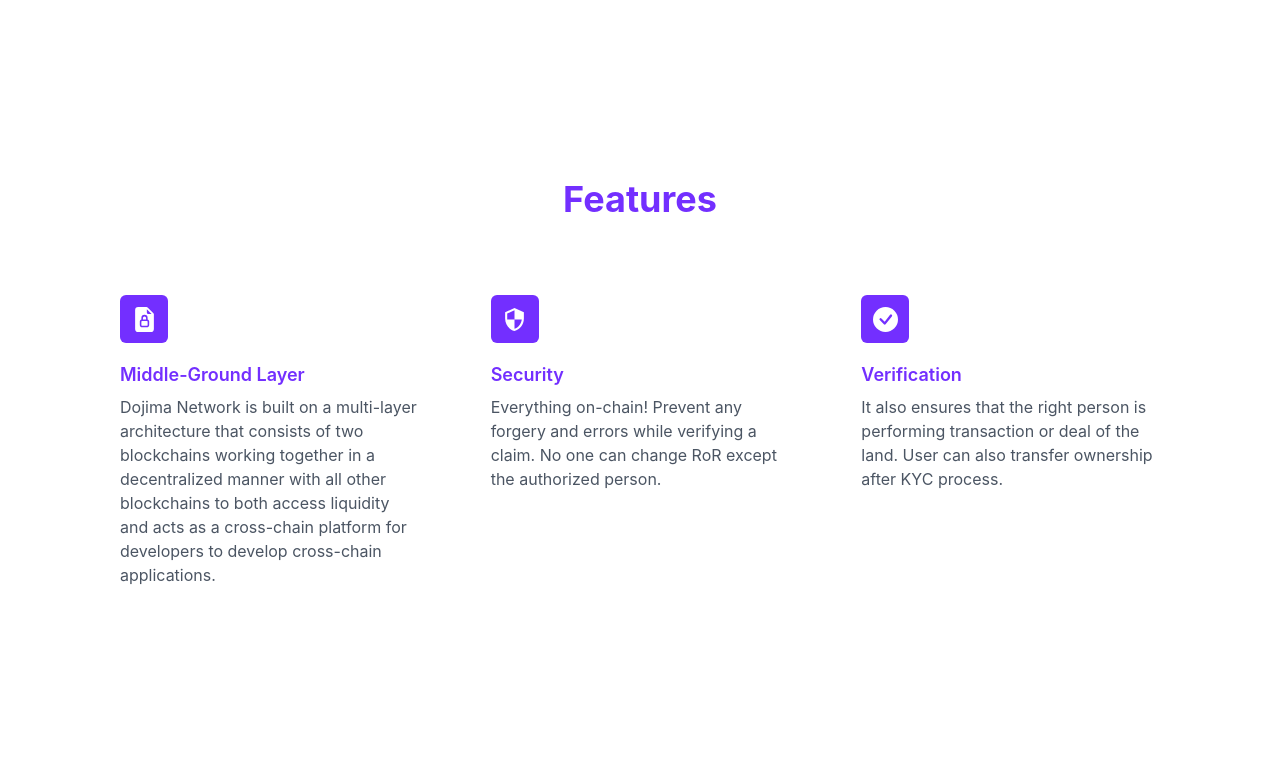
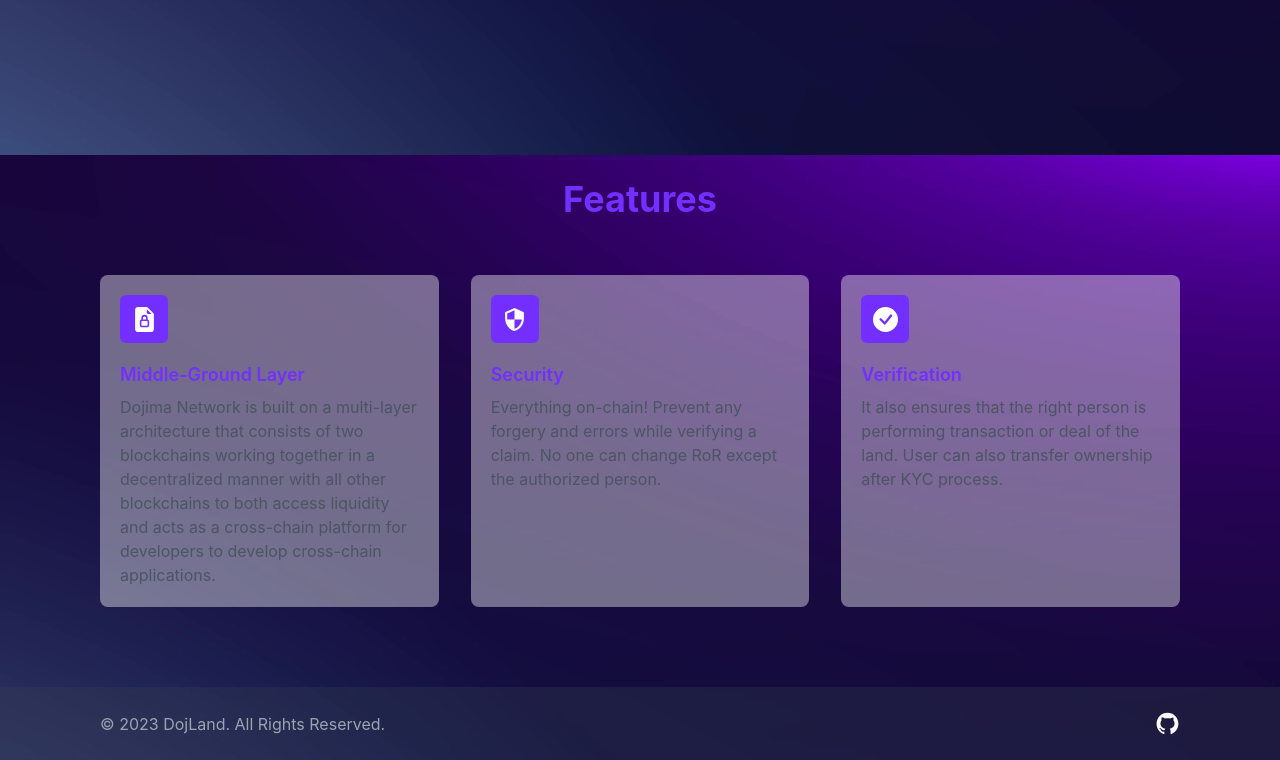
Before and after one commit to rkmonarch/doj-land, a Next.js app: page / in a window 1280 px wide. Shown: the part 645-1405 px from the top of the page. Before the commit the page ends 1332 px from the top, so only its background shows below. Built offline with nearby package versions, Linux system fonts and the light colour scheme; what wagmi would draw is missing.

Commit message:
Ui fixes

```diff
--- a/src/components/footer.tsx
+++ b/src/components/footer.tsx
@@ -14,7 +14,7 @@
           </span>
           <div className="flex mt-4 space-x-6 sm:justify-center sm:mt-0">
             <a
-              href="https://github.com/neel-ds/5ire-land"
+              href="https://github.com/rkmonarch/doj-land"
               target="_blank"
               className="text-gray-50 hover:text-white"
               rel="noreferrer"
--- a/src/pages/_app.tsx
+++ b/src/pages/_app.tsx
@@ -5,6 +5,7 @@
 import { client } from "../utils/wagmi";
 import { ConnectKitProvider } from "connectkit";
 import Header from "@/components/navbar";
+import Footer from "@/components/footer";
 
 export default function App({ Component, pageProps }: AppProps) {
   return (
@@ -16,6 +17,7 @@
             <Component {...pageProps} />
           </ChakraProvider>
         </div>
+        <Footer />
       </ConnectKitProvider>
     </WagmiConfig>
   );
--- a/src/pages/_document.tsx
+++ b/src/pages/_document.tsx
@@ -1,13 +1,18 @@
-import { Html, Head, Main, NextScript } from 'next/document'
+import React from "react";
+import Document, { Html, Head, Main, NextScript } from "next/document";
 
-export default function Document() {
+class MyDocument extends Document {
+  render() {
     return (
-    <Html lang="en">
+      <Html>
         <Head />
-      <body>
+        <body className="bg-no-repeat bg-cover bg-center bg-fixed bg-[url('../assets/dark.png')]">
           <Main />
           <NextScript />
         </body>
       </Html>
-  )
+    );
   }
+}
+
+export default MyDocument;
```
Lines whose indentation alone changed are shown as unchanged.
